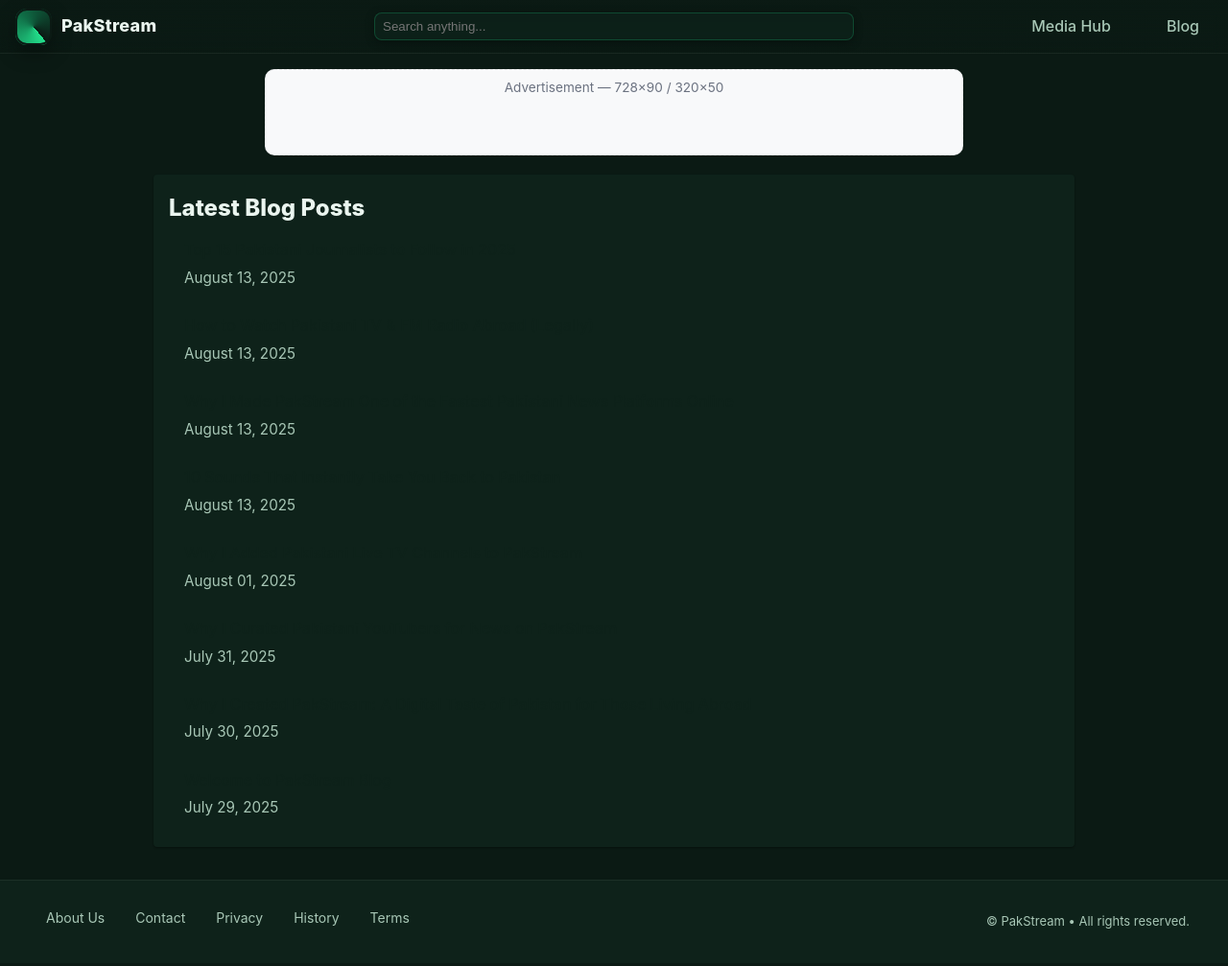
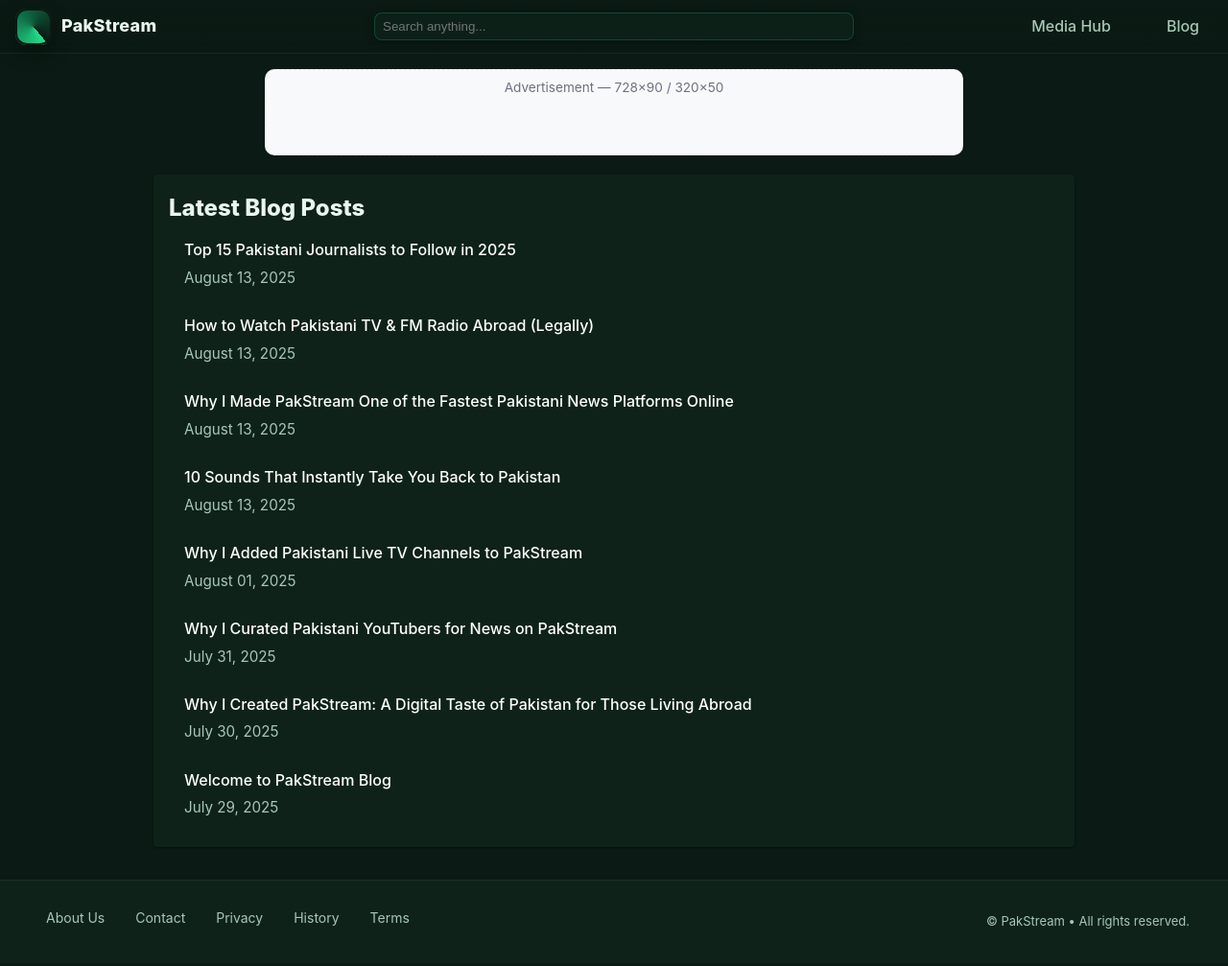
Before and after one commit to atifwaqar/pakstream, a Jekyll site: the page built from blog.html, in a window 1280 px wide and 1024 px high. Shown: the top 1007 px of the window at 96% size. Built offline with Jekyll 4.4.1, drawn with Linux system fonts in a browser that asks for light colours; comment, search, counter and statistics services are not loaded.

Commit message:
Fix blog link readability

```diff
--- a/css/index.css
+++ b/css/index.css
@@ -547,14 +547,14 @@ section {
 }
 
 .blog-post-item a {
-  color: var(--primary);
+  color: #fff;
   text-decoration: none;
   font-weight: 500;
 }
 
 .blog-post-item a:hover {
   text-decoration: underline;
-  color: var(--hover-link);
+  color: #e0e0e0;
 }
 
 .blog-post-item .post-date {
--- a/css/style.css
+++ b/css/style.css
@@ -535,14 +535,14 @@ section {
 }
 
 .blog-post-item a {
-  color: var(--primary);
+  color: #fff;
   text-decoration: none;
   font-weight: 500;
 }
 
 .blog-post-item a:hover {
   text-decoration: underline;
-  color: var(--hover-link);
+  color: #e0e0e0;
 }
 
 .blog-post-item .post-date {
```
